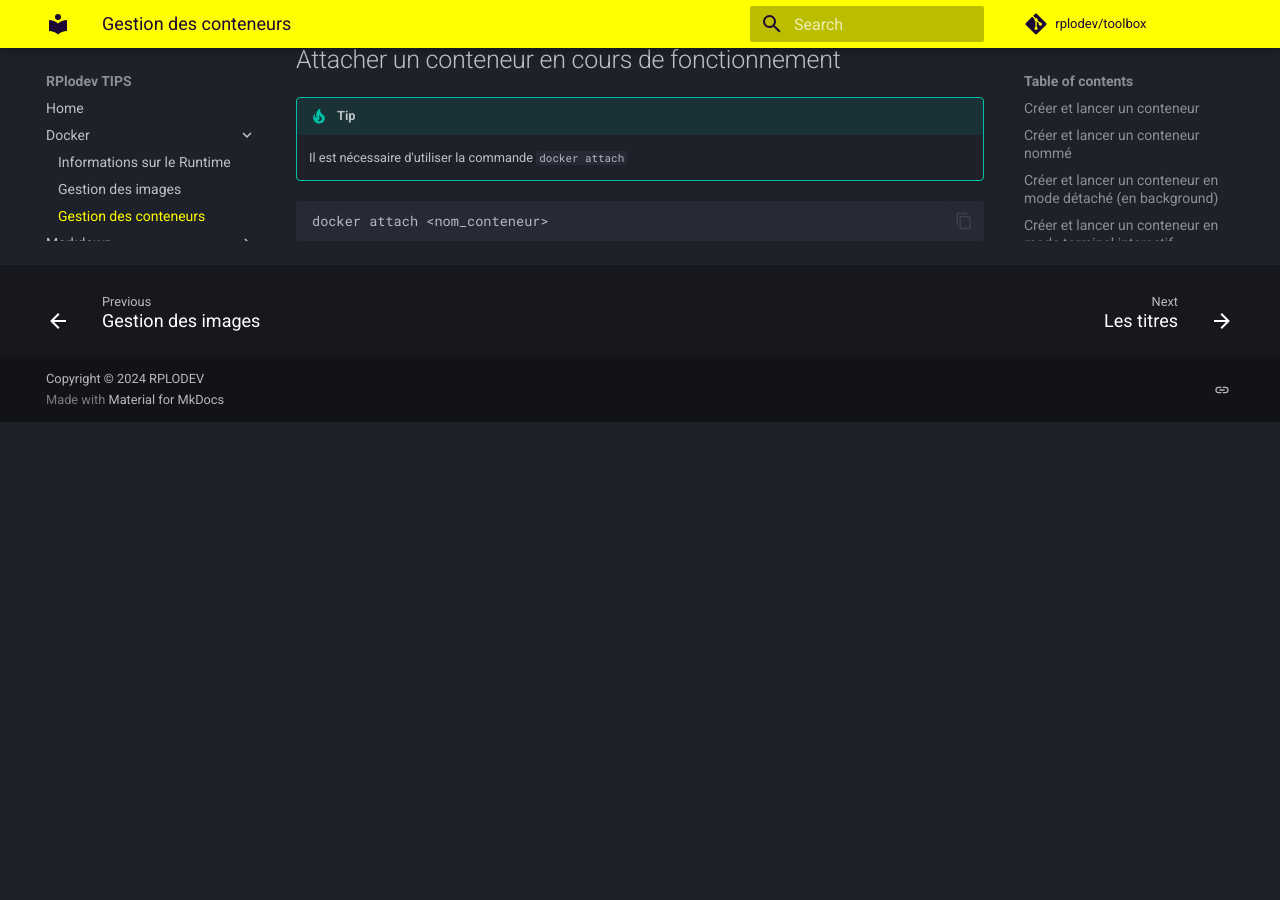
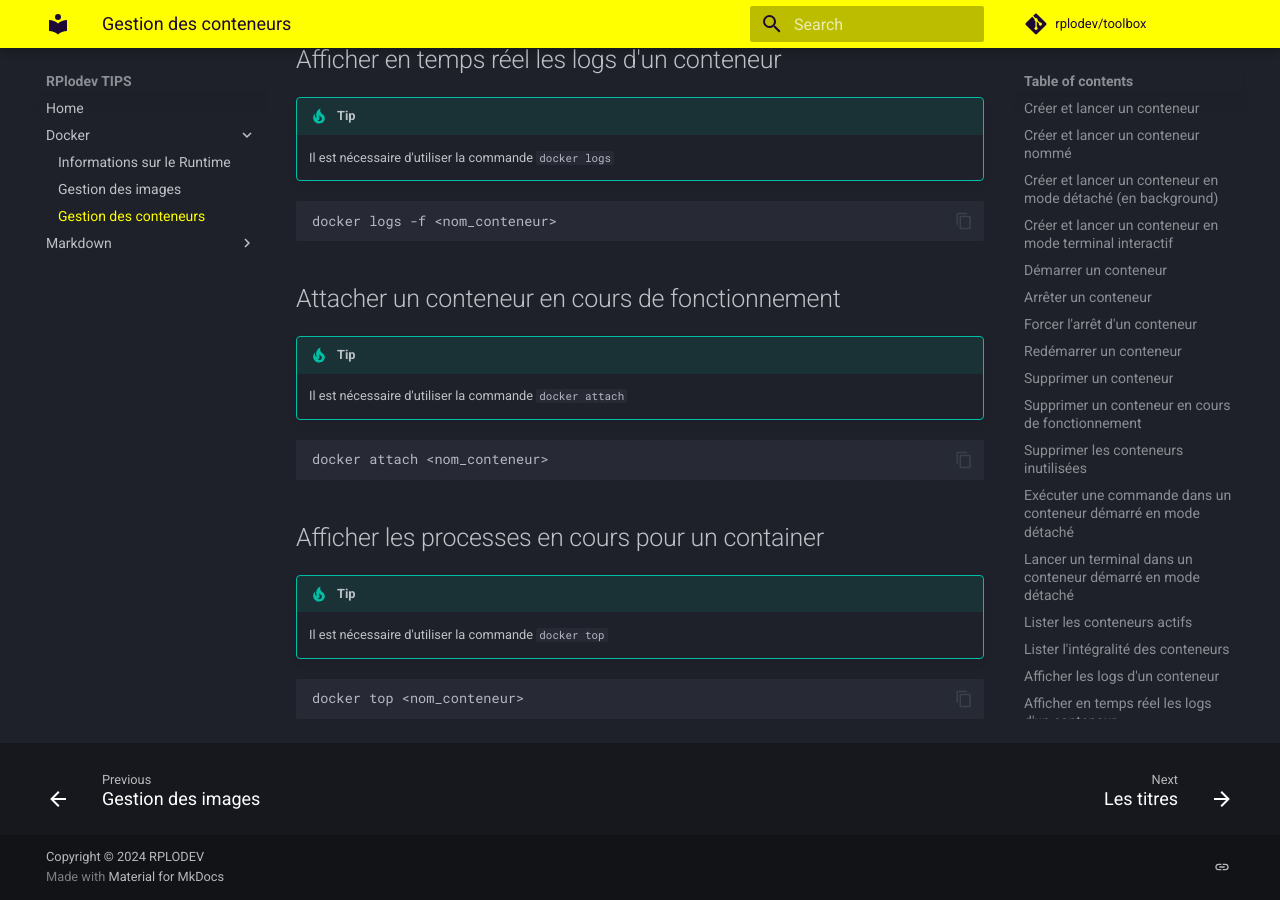
Before and after one commit to rplodev/toolbox, an MkDocs documentation site: the page built from docs/docker/conteneurs_gestion.md, in a window 1280 px wide and 900 px high, scrolled down 4418 px. Built offline with MkDocs 1.6.1 and Material for MkDocs 9.7.7, drawn with Linux system fonts in a browser that asks for light colours; comment, search, counter and statistics services are not loaded; before the commit the page ends 4840 px from its top, so only the background shows below that; some of the changed text lies outside the part shown.

Commit message:
Ajout multiples

````diff
--- a/docs/docker/conteneurs_gestion.md
+++ b/docs/docker/conteneurs_gestion.md
@@ -96,6 +96,14 @@
 docker rm -f <nom_conteneur>
 ```
 
+## Supprimer les conteneurs inutilisées
+!!! tip
+    Il est nécessaire d'utiliser la commande `docker container`
+
+``` bash
+docker container prune
+```
+
 ## Exécuter une commande dans un conteneur démarré en mode détaché
 !!! tip
     Il est nécessaire d'utiliser la commande `docker exec`
@@ -151,3 +159,11 @@
 ``` bash
 docker attach <nom_conteneur>
 ```
+
+## Afficher les processes en cours pour un container
+!!! tip
+    Il est nécessaire d'utiliser la commande `docker top`
+
+``` bash
+docker top <nom_conteneur>
+```
````
Also changed, not shown: docs/docker/images_gestion.md (+8 -0 lines).
